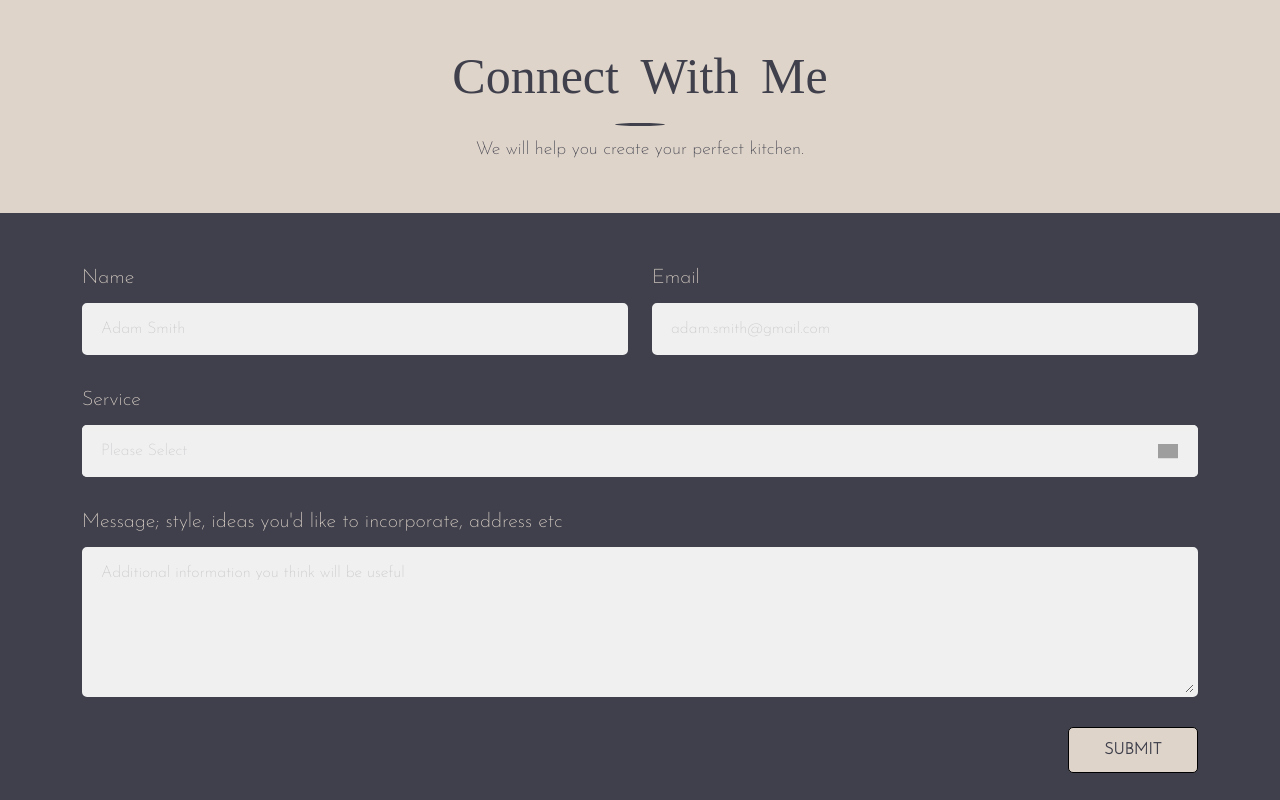
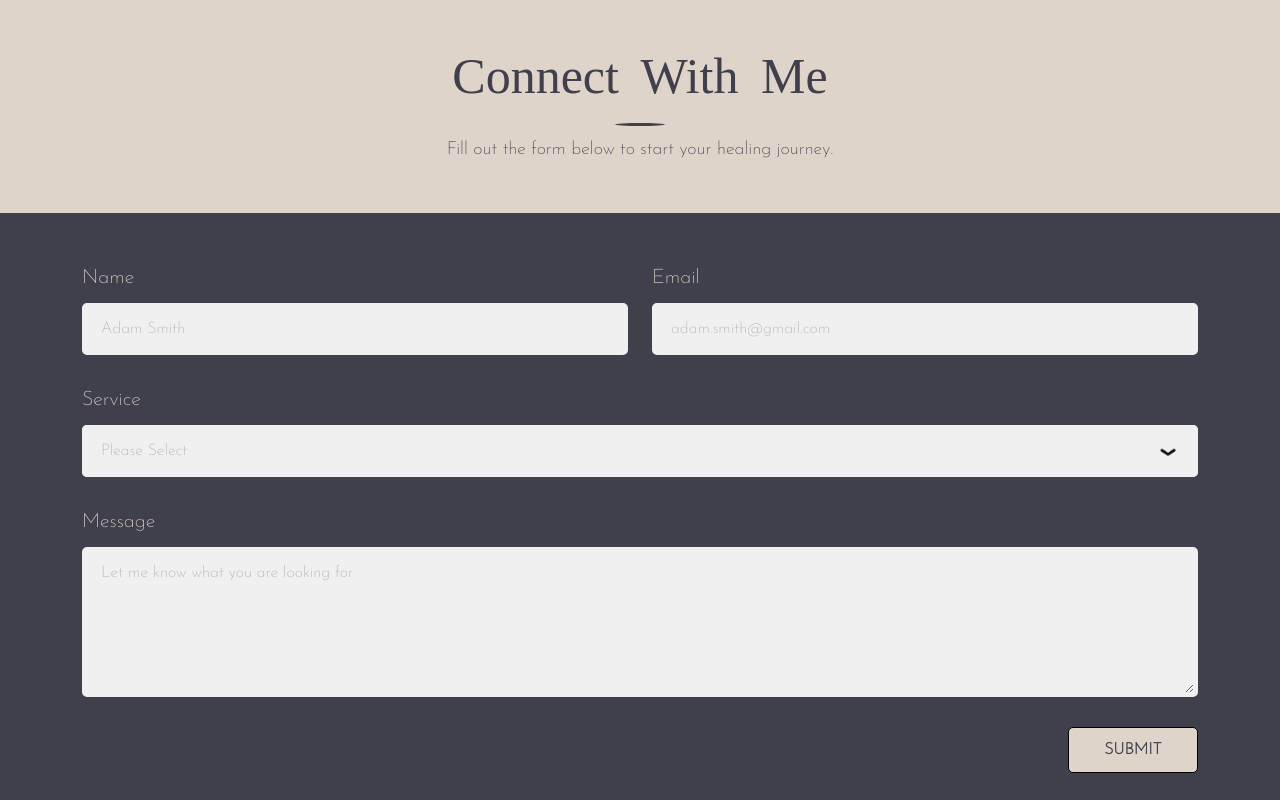
Before and after one commit to ariansamouiehome/samanthamellow, a Next.js app: page / in a window 1280 px wide. Shown: the part 3700-4500 px from the top of the page. Built offline with nearby package versions, Linux system fonts and the light colour scheme; grey boxes are pictures that could not be loaded; a web font is replaced by a local one.

Commit message:
loads of changes

```diff
--- a/components/ContactForm/index.jsx
+++ b/components/ContactForm/index.jsx
@@ -132,8 +132,8 @@ const ContactForm = () => {
                             name="message"
                             value="message"
                             type="textarea"
-                            label="Message; style, ideas you'd like to incorporate, address etc"
-                            placeholder="Additional information you think will be useful"
+                            label="Message"
+                            placeholder="Let me know what you are looking for"
                             errorActive={errorActive}
                             loading={loading}
                         />
--- a/components/Elements/Select/index.scss
+++ b/components/Elements/Select/index.scss
@@ -19,7 +19,7 @@
     background: $brand-white;
 
     &.not-selected {
-      color: rgba($brand-black, 0.2)
+      color: $brand-grey;
     }
 
     .theme-select-button-icon {
--- a/containers/Home/index.jsx
+++ b/containers/Home/index.jsx
@@ -110,7 +110,7 @@ const Home = () => {
                 <FullWidthInfo
                     hTag={3}
                     title="Connect With Me"
-                    description="We will help you create your perfect kitchen."
+                    description="Fill out the form below to start your healing journey."
                     headingLine
                 />
 
--- a/styles/variables.scss
+++ b/styles/variables.scss
@@ -5,7 +5,7 @@ $white: #fff;
 
 $brand-black: #3F404C;
 $brand-white: #F0F0F0;
-$brand-grey: #C8C8C8;
+$brand-grey: #afafaf;
 
 $brand-color-one: #DFD4CA;
 $brand-color-two: #9d3603;
```
Also changed, not shown: public/images/icons/chevron-down-black.png (added).
